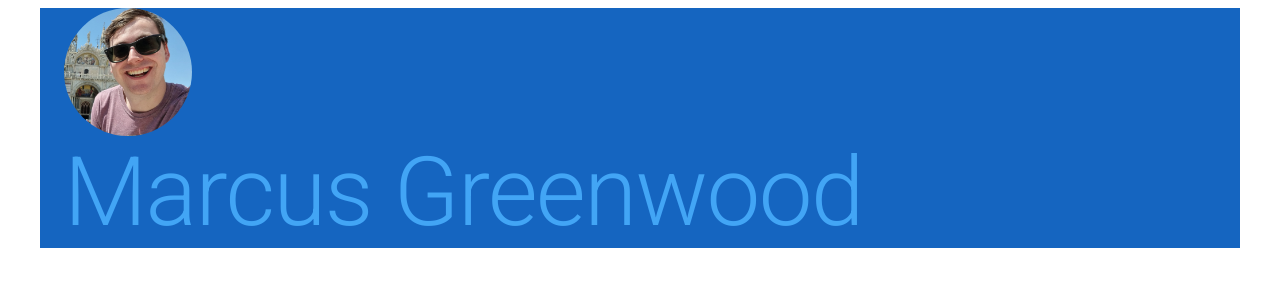
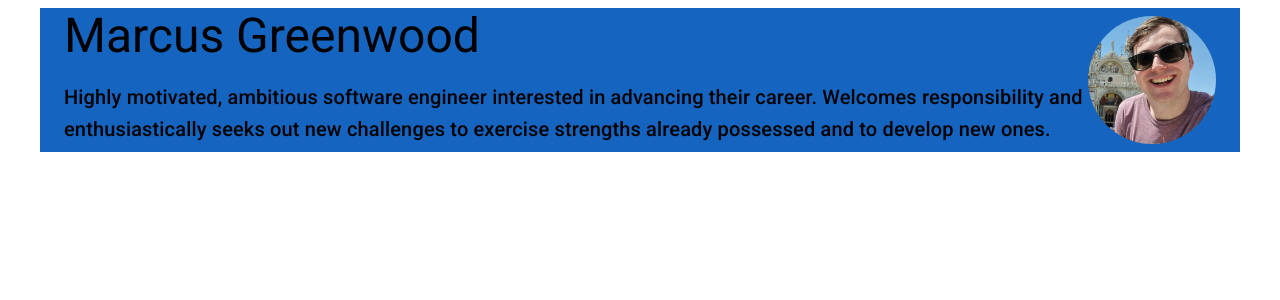
Before and after one commit to 00Greenwood/00Greenwood.github.io, a React (Vite) app: page / in a window 1280 px wide. Shown: the top 300 px of the page. Built offline with nearby package versions, Linux system fonts and the light colour scheme.

Commit message:
Add Top, Left and Right Panel

```diff
--- a/package.json
+++ b/package.json
@@ -6,8 +6,7 @@
   "scripts": {
     "start": "vite",
     "build": "tsc && vite build",
-    "prettier": "prettier --check .",
-    "prettier:fix": "prettier --write ."
+    "prettier": "prettier --write ."
   },
   "dependencies": {
     "@emotion/react": "^11.9.3",
--- /dev/null
+++ b/src/CONSTANTS.ts
@@ -0,0 +1,3 @@
+export const NAME = "Marcus Greenwood";
+export const INTRODUCTION =
+  "Highly motivated, ambitious software engineer interested in advancing their career. Welcomes responsibility and enthusiastically seeks out new challenges to exercise strengths already possessed and to develop new ones.";
--- /dev/null
+++ b/src/LeftPanel.tsx
@@ -0,0 +1,3 @@
+export const LeftPanel = () => {
+  return <></>;
+};
--- /dev/null
+++ b/src/RightPanel.tsx
@@ -0,0 +1,3 @@
+export const RightPanel = () => {
+  return <></>;
+};
--- /dev/null
+++ b/src/TopPanel.tsx
@@ -0,0 +1,24 @@
+import { Avatar, Grid, Typography } from "@mui/material";
+import { INTRODUCTION, NAME } from "./CONSTANTS";
+
+export const TopPanel = () => {
+  return (
+    <Grid container>
+      <Grid item xs>
+        <Typography variant="h3" component="div" gutterBottom>
+          {NAME}
+        </Typography>
+        <Typography variant="h6" component="div" gutterBottom>
+          {INTRODUCTION}
+        </Typography>
+      </Grid>
+      <Grid item xs="auto" alignSelf="center">
+        <Avatar
+          alt={NAME}
+          src="src\assets\profile.jpg"
+          sx={{ width: 128, height: 128 }}
+        />
+      </Grid>
+    </Grid>
+  );
+};
--- a/src/Website.tsx
+++ b/src/Website.tsx
@@ -1,14 +1,20 @@
-import { Avatar, Container, Typography } from "@mui/material";
+import { Container, Grid } from "@mui/material";
+import { LeftPanel } from "./LeftPanel";
+import { TopPanel } from "./TopPanel";
+import { RightPanel } from "./RightPanel";
 
 export const Website = () => {
   return (
-    <Container sx={{backgroundColor: "primary.dark"}}>
-      <Avatar
-        alt="Marcus Greenwood"
-        src="src\assets\profile.jpg"
-        sx={{ width: 128, height: 128 }}
-      />
-      <Typography variant="h1" component="div" gutterBottom color="primary.light">Marcus Greenwood</Typography>
-      </Container>
+    <Container sx={{ backgroundColor: "primary.dark" }}>
+      <TopPanel />
+      <Grid container>
+        <Grid item>
+          <LeftPanel />
+        </Grid>
+        <Grid item>
+          <RightPanel />
+        </Grid>
+      </Grid>
+    </Container>
   );
 };
--- a/src/main.tsx
+++ b/src/main.tsx
@@ -1,12 +1,30 @@
 // Only need to import the font once at the entry point.
-import '@fontsource/roboto/300.css';
-import '@fontsource/roboto/400.css';
-import '@fontsource/roboto/500.css';
-import '@fontsource/roboto/700.css';
+import "@fontsource/roboto/300.css";
+import "@fontsource/roboto/400.css";
+import "@fontsource/roboto/500.css";
+import "@fontsource/roboto/700.css";
 
 import React from "react";
 import ReactDOM from "react-dom/client";
+import { createTheme } from "@mui/material";
 import { Website } from "./Website";
+
+const theme = createTheme({
+  palette: {
+    primary: {
+      light: "#718792",
+      main: "#455a64",
+      dark: "#1c313a",
+      contrastText: "#ffffff",
+    },
+    secondary: {
+      light: "#ff7961",
+      main: "#f44336",
+      dark: "#ba000d",
+      contrastText: "#000",
+    },
+  },
+});
 
 ReactDOM.createRoot(document.getElementById("root") as HTMLElement).render(
   <React.StrictMode>
```
